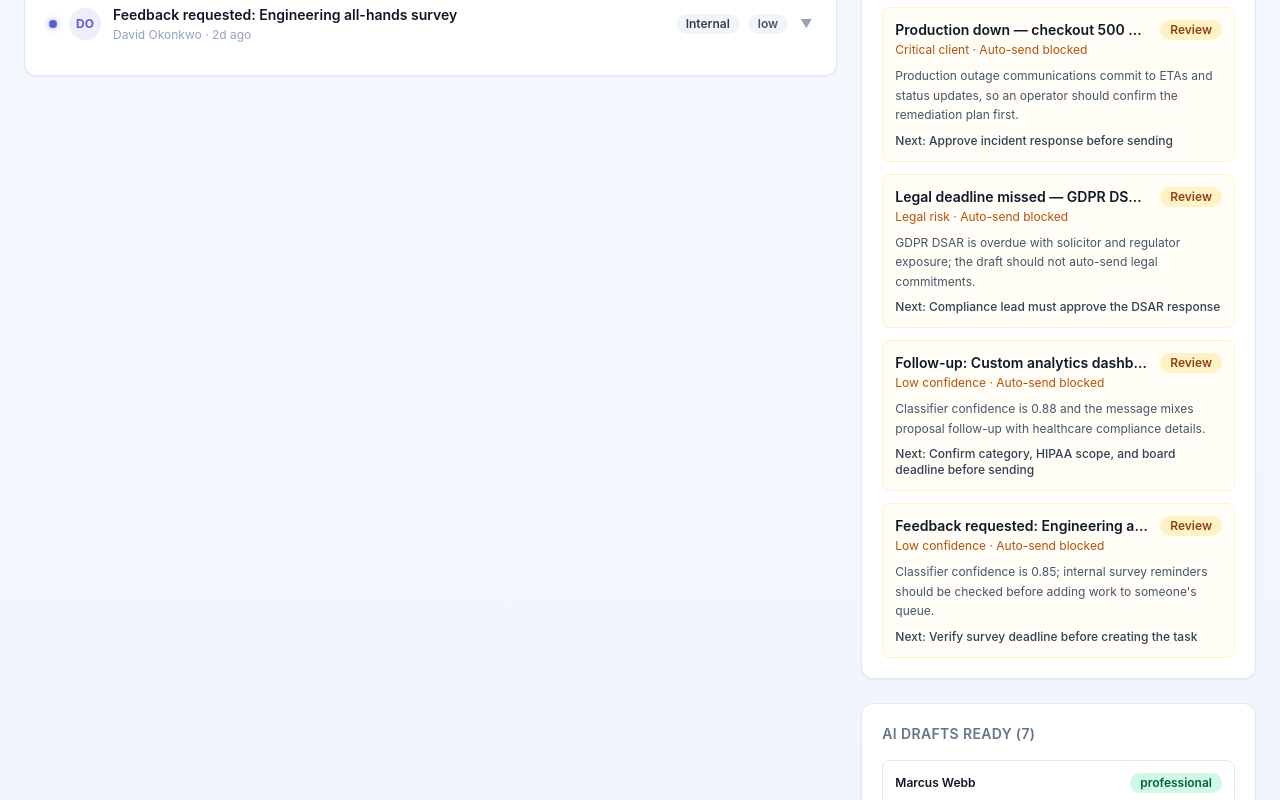
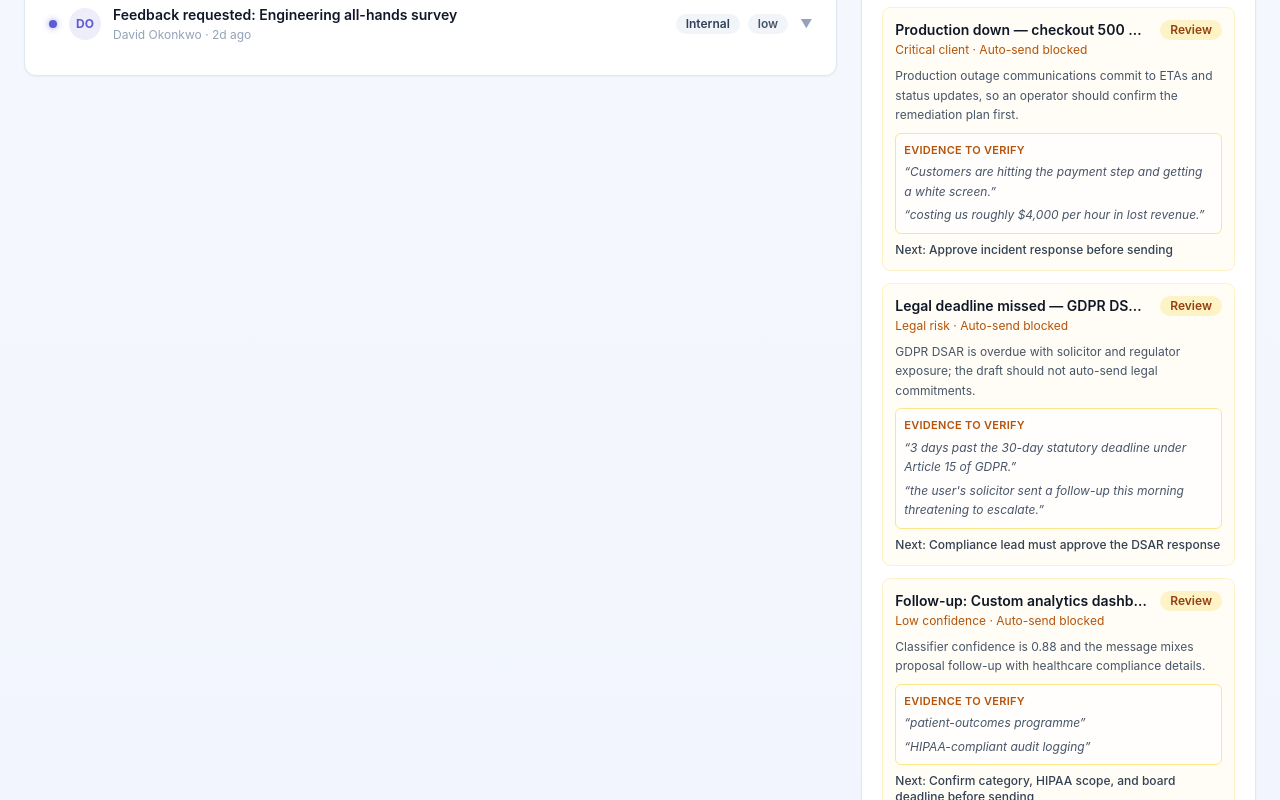
Before and after one commit to tensorgarden/email-ai-triage, a Next.js app: page / in a window 1280 px wide. Shown: the part 1040-1840 px from the top of the page. Built offline with nearby package versions, Linux system fonts and the light colour scheme.

Commit message:
Add source evidence to review queue

```diff
--- a/src/app/page.tsx
+++ b/src/app/page.tsx
@@ -276,6 +276,23 @@ function ReviewQueuePanel() {
             <p className="mt-2 text-xs leading-relaxed text-slate-600">
               {item.riskNote}
             </p>
+            {item.evidenceQuotes.length > 0 && (
+              <div className="mt-2 rounded-md border border-amber-200 bg-white/70 p-2">
+                <p className="text-[11px] font-semibold uppercase tracking-wide text-amber-700">
+                  Evidence to verify
+                </p>
+                <ul className="mt-1 space-y-1">
+                  {item.evidenceQuotes.map((quote) => (
+                    <li
+                      key={quote}
+                      className="text-xs italic leading-relaxed text-slate-600"
+                    >
+                      &ldquo;{quote}&rdquo;
+                    </li>
+                  ))}
+                </ul>
+              </div>
+            )}
             <p className="mt-2 text-xs font-medium text-slate-700">
               Next: {item.reviewerAction}
             </p>
--- a/src/lib/demo-data.ts
+++ b/src/lib/demo-data.ts
@@ -709,6 +709,10 @@ export const demoReviewQueue: ReviewQueueItem[] = [
     reviewerAction: "Approve incident response before sending",
     riskNote:
       "Production outage communications commit to ETAs and status updates, so an operator should confirm the remediation plan first.",
+    evidenceQuotes: [
+      "Customers are hitting the payment step and getting a white screen.",
+      "costing us roughly $4,000 per hour in lost revenue.",
+    ],
     autoSendBlocked: true,
   },
   {
@@ -718,6 +722,10 @@ export const demoReviewQueue: ReviewQueueItem[] = [
     reviewerAction: "Compliance lead must approve the DSAR response",
     riskNote:
       "GDPR DSAR is overdue with solicitor and regulator exposure; the draft should not auto-send legal commitments.",
+    evidenceQuotes: [
+      "3 days past the 30-day statutory deadline under Article 15 of GDPR.",
+      "the user's solicitor sent a follow-up this morning threatening to escalate.",
+    ],
     autoSendBlocked: true,
   },
   {
@@ -727,6 +735,10 @@ export const demoReviewQueue: ReviewQueueItem[] = [
     reviewerAction: "Confirm category, HIPAA scope, and board deadline before sending",
     riskNote:
       "Classifier confidence is 0.88 and the message mixes proposal follow-up with healthcare compliance details.",
+    evidenceQuotes: [
+      "patient-outcomes programme",
+      "HIPAA-compliant audit logging",
+    ],
     autoSendBlocked: true,
   },
   {
@@ -736,6 +748,10 @@ export const demoReviewQueue: ReviewQueueItem[] = [
     reviewerAction: "Verify survey deadline before creating the task",
     riskNote:
       "Classifier confidence is 0.85; internal survey reminders should be checked before adding work to someone's queue.",
+    evidenceQuotes: [
+      "anonymous and takes about 5 minutes.",
+      "Deadline: Friday 5pm.",
+    ],
     autoSendBlocked: true,
   },
 ];
--- a/src/lib/types.ts
+++ b/src/lib/types.ts
@@ -55,6 +55,8 @@ export interface ReviewQueueItem {
   reason: ReviewReason;
   reviewerAction: string;
   riskNote: string;
+  /** Source snippets the reviewer should verify before trusting the AI classification or draft. */
+  evidenceQuotes: string[];
   autoSendBlocked: boolean;
 }
 
```
Also changed, not shown: 1 other file (tests, documents, lock files or other folders).
